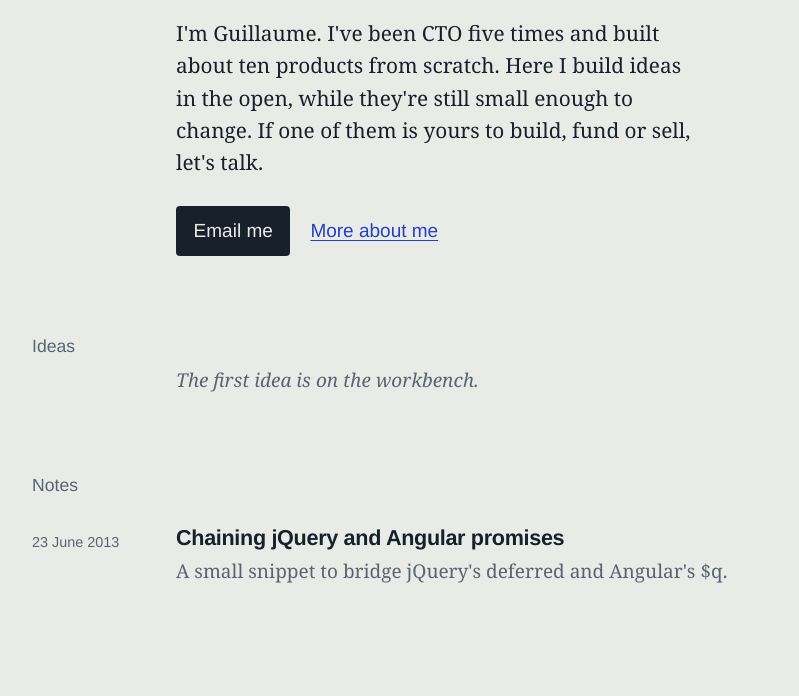
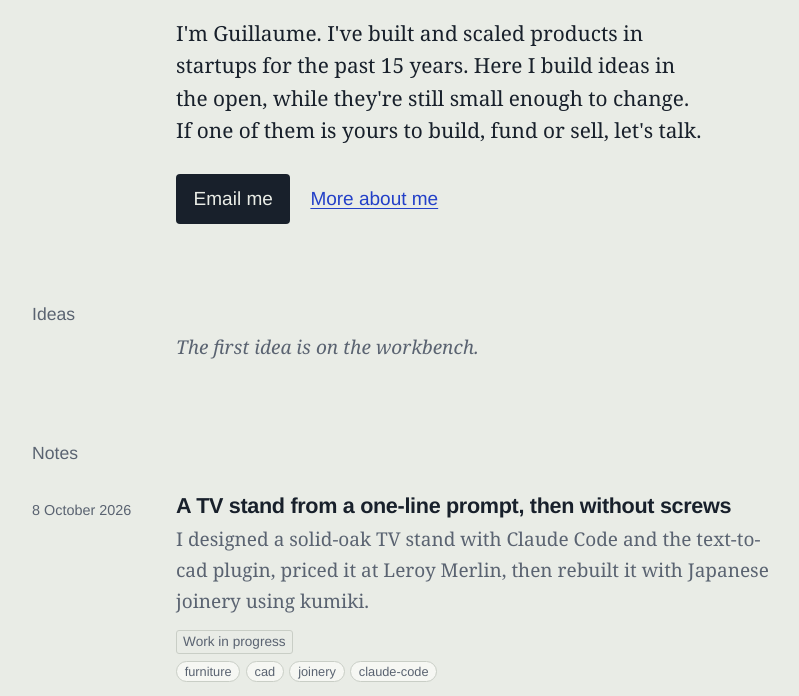
Before and after one commit to Igosuki/igosuki.github.io, an Astro site: page / in a window 1280 px wide. Shown: the part 404-1100 px from the top of the page, without its empty margins (232-1031 px from the left). Built offline with nearby package versions, Linux system fonts and the light colour scheme; Astro itself is replaced by a stand-in of ours; a web font is replaced by a local one.

Commit message:
Add post tags and work-in-progress posts, soften homepage copy
Drop the looking-for-partners status in favour of topic tags.
wip: true publishes a post with an unfinished notice; draft stays dev-only.
Publish the TV stand note as work in progress and set the contact address.

```diff
--- a/src/components/PostList.astro
+++ b/src/components/PostList.astro
@@ -23,8 +23,16 @@ const { posts, empty } = Astro.props;
               {post.data.draft && <span class="draft">draft</span>}
             </h3>
             <p>{post.data.description}</p>
+            {post.data.wip && !post.data.draft && <span class="status wip">Work in progress</span>}
             {post.data.status && (
               <span class={`status status--${post.data.status}`}>{STATUS_LABEL[post.data.status]}</span>
+            )}
+            {post.data.tags.length > 0 && (
+              <ul class="tags" role="list">
+                {post.data.tags.map((tag) => (
+                  <li class="tag">{tag}</li>
+                ))}
+              </ul>
             )}
           </div>
         </li>
@@ -79,6 +87,13 @@ const { posts, empty } = Astro.props;
     margin-left: 0.5em;
     vertical-align: 0.2em;
   }
+  .wip {
+    display: inline-block;
+    border: 1px solid var(--rule);
+    border-radius: 3px;
+    padding: 0 0.45em;
+    margin: 0 0.5rem 0.4rem 0;
+  }
   .empty {
     color: var(--graphite);
     font-style: italic;
--- a/src/config.ts
+++ b/src/config.ts
@@ -3,9 +3,8 @@ export const SITE = {
   name: 'Guillaume Balaine',
   title: 'Guillaume Balaine',
   description:
-    'Startup ideas with working prototypes, from a five-time CTO. If you want to build one, get in touch.',
-  // TODO: set the address you want people to write to.
-  email: 'hello@gepsens.com',
+    'Startup ideas built in the open, with working prototypes. If you want to build one, get in touch.',
+  email: 'igosuki.github@gmail.com',
   // TODO: your Buttondown username (https://buttondown.com). Leave empty to hide the signup form.
   buttondown: '',
   links: [
@@ -17,7 +16,6 @@ export const SITE = {
 export const STATUS_LABEL: Record<string, string> = {
   exploring: 'Exploring',
   prototype: 'Prototype works',
-  'looking-for-partners': 'Looking for partners',
   building: 'Building',
   shelved: 'Shelved',
 };
--- a/src/content.config.ts
+++ b/src/content.config.ts
@@ -12,11 +12,14 @@ const posts = defineCollection({
     // "idea" posts are startup ideas with a prototype; "note" is everything else.
     kind: z.enum(['idea', 'note']).default('note'),
     // Only used for ideas: where the idea stands today.
-    status: z.enum(['exploring', 'prototype', 'looking-for-partners', 'building', 'shelved']).optional(),
+    status: z.enum(['exploring', 'prototype', 'building', 'shelved']).optional(),
+    tags: z.array(z.string()).default([]),
     // Override the URL (used to keep old Octopress links working).
     permalink: z.string().optional(),
     // Drafts show up in `npm run dev` but are left out of the production build.
     draft: z.boolean().default(false),
+    // Published, but marked as unfinished. Ignored when `draft` is set.
+    wip: z.boolean().default(false),
   }),
 });
 
--- a/src/content/posts/2013-06-23-chain-promises.md
+++ b/src/content/posts/2013-06-23-chain-promises.md
@@ -3,6 +3,7 @@ title: Chaining jQuery and Angular promises
 description: A small snippet to bridge jQuery's deferred and Angular's $q.
 pubDate: 2013-06-23
 kind: note
+tags: [javascript, angular, jquery, promises]
 permalink: 2013/06/23/chain-promises
 ---
 
--- a/src/content/posts/end-of-one-size-fits-all-furniture.mdx
+++ b/src/content/posts/end-of-one-size-fits-all-furniture.mdx
@@ -3,7 +3,8 @@ title: The end of one-size-fits-all furniture
 description: I used AI and Japanese joinery to design my own furniture. Soon, everyone will.
 pubDate: 2026-10-08
 kind: idea
-status: looking-for-partners
+status: prototype
+tags: [furniture, ai, cnc, joinery]
 draft: true
 ---
 
--- a/src/content/posts/tv-stand-from-a-prompt.mdx
+++ b/src/content/posts/tv-stand-from-a-prompt.mdx
@@ -3,7 +3,8 @@ title: A TV stand from a one-line prompt, then without screws
 description: I designed a solid-oak TV stand with Claude Code and the text-to-cad plugin, priced it at Leroy Merlin, then rebuilt it with Japanese joinery using kumiki.
 pubDate: 2026-10-08
 kind: note
-draft: true
+tags: [furniture, cad, joinery, claude-code]
+wip: true
 ---
 
 import ModelViewer from '../../components/ModelViewer.astro';
--- a/src/pages/about.astro
+++ b/src/pages/about.astro
@@ -3,13 +3,13 @@ import Base from '../layouts/Base.astro';
 import { SITE } from '../config';
 ---
 
-<Base title="About" description="Five-time CTO looking for co-founders. What I've built and what I'm looking for.">
+<Base title="About" description="Who I am, what I've built, and what this site is for.">
   <div class="col prose">
     <h1>About</h1>
 
     <p class="lede">
-      I'm Guillaume Balaine, a software engineer from Paris. I've been CTO of five startups and built about ten products
-      from scratch.
+      I'm Guillaume Balaine, a software engineer from Paris. I've built and scaled products in startups for the past 15
+      years.
     </p>
 
     <!-- TODO: replace with your real story. Keep it concrete: companies, what you built, what happened. -->
--- a/src/pages/blog/[...slug].astro
+++ b/src/pages/blog/[...slug].astro
@@ -13,7 +13,7 @@ export async function getStaticPaths() {
 
 const { post } = Astro.props as { post: Post };
 const { Content } = await render(post);
-const { title, description, pubDate, updatedDate, kind, status, draft } = post.data;
+const { title, description, pubDate, updatedDate, kind, status, draft, wip, tags } = post.data;
 ---
 
 <Base title={title} description={description}>
@@ -27,9 +27,19 @@ const { title, description, pubDate, updatedDate, kind, status, draft } = post.d
       <div class="col">
         <h1>{title}</h1>
         <p class="description">{description}</p>
+        {tags.length > 0 && (
+          <ul class="tags" role="list">
+            {tags.map((tag) => <li class="tag">{tag}</li>)}
+          </ul>
+        )}
       </div>
     </header>
     <div class="col prose">
+      {wip && !draft && (
+        <p class="wip" role="note">
+          Work in progress. I'm still writing this post, so parts are missing and may change.
+        </p>
+      )}
       <Content />
       {updatedDate && <p class="updated">Updated {formatDate(updatedDate)}.</p>}
       {kind === 'idea' && <IdeaCTA title={title} />}
@@ -53,10 +63,22 @@ const { title, description, pubDate, updatedDate, kind, status, draft } = post.d
     font-size: 1.3rem;
     line-height: 1.5;
     color: var(--graphite);
+    margin-bottom: 1rem;
+  }
+  .tags {
     margin-bottom: 3rem;
   }
   h1 {
     text-wrap: balance;
+  }
+  .wip {
+    font-family: var(--font-display);
+    font-size: 0.95rem;
+    color: var(--graphite);
+    background: var(--surface);
+    border-left: 3px solid var(--rule);
+    padding: 0.6rem 0.9rem;
+    margin: 0 0 2rem;
   }
   .updated {
     color: var(--graphite);
--- a/src/pages/index.astro
+++ b/src/pages/index.astro
@@ -13,7 +13,7 @@ const notes = posts.filter((p) => p.data.kind === 'note');
   <section class="hero col">
     <h1>Startup ideas, each with a prototype that already works.</h1>
     <p class="lede">
-      I'm Guillaume. I've been CTO five times and built about ten products from scratch. Here I build ideas in the open,
+      I'm Guillaume. I've built and scaled products in startups for the past 15 years. Here I build ideas in the open,
       while they're still small enough to change. If one of them is yours to build, fund or sell, let's talk.
     </p>
     <p class="cta">
--- a/src/styles/global.css
+++ b/src/styles/global.css
@@ -1,6 +1,6 @@
 /*
   Tokens. Cool workshop paper, ink, one cobalt for anything clickable,
-  and a highlighter yellow reserved for ideas that are looking for partners.
+  and a highlighter yellow reserved for the idea call-to-action.
 */
 :root {
   --paper: #e9ece6;
@@ -199,7 +199,6 @@ pre code {
   white-space: nowrap;
 }
 
-/* The one loud thing: a highlighter swipe on ideas looking for partners. */
 .status {
   font-family: var(--font-display);
   font-size: 0.85rem;
@@ -207,11 +206,23 @@ pre code {
   color: var(--graphite);
   white-space: nowrap;
 }
-.status--looking-for-partners {
-  color: var(--marker-ink);
-  background: linear-gradient(100deg, transparent 0.15em, var(--marker) 0.3em, var(--marker) calc(100% - 0.3em), transparent calc(100% - 0.1em));
-  padding: 0.05em 0.45em;
-  border-radius: 0.2em 0.5em 0.3em 0.4em;
+.tags {
+  display: flex;
+  flex-wrap: wrap;
+  gap: 0.35rem;
+  list-style: none;
+  margin: 0;
+  padding: 0;
+}
+.tag {
+  font-family: var(--font-display);
+  font-size: 0.8rem;
+  line-height: 1.5;
+  color: var(--graphite);
+  background: var(--surface);
+  border: 1px solid var(--rule);
+  border-radius: 999px;
+  padding: 0 0.6em;
 }
 
 @media (prefers-reduced-motion: no-preference) {
--- a/templates/idea.mdx
+++ b/templates/idea.mdx
@@ -3,9 +3,13 @@ title: TODO short, concrete title
 description: TODO one sentence. What you built and why it matters.
 pubDate: 2026-01-01
 kind: idea
-# exploring | prototype | looking-for-partners | building | shelved
+# exploring | prototype | building | shelved
 status: prototype
+# What the post is about, lowercase: 2-4 keywords
+tags: [todo-topic, todo-tool]
 draft: true
+# true: publish now, marked as work in progress
+# wip: false
 ---
 
 import ModelViewer from '../../components/ModelViewer.astro';
```
Also changed, not shown: CLAUDE.md (+2 -2 lines).
